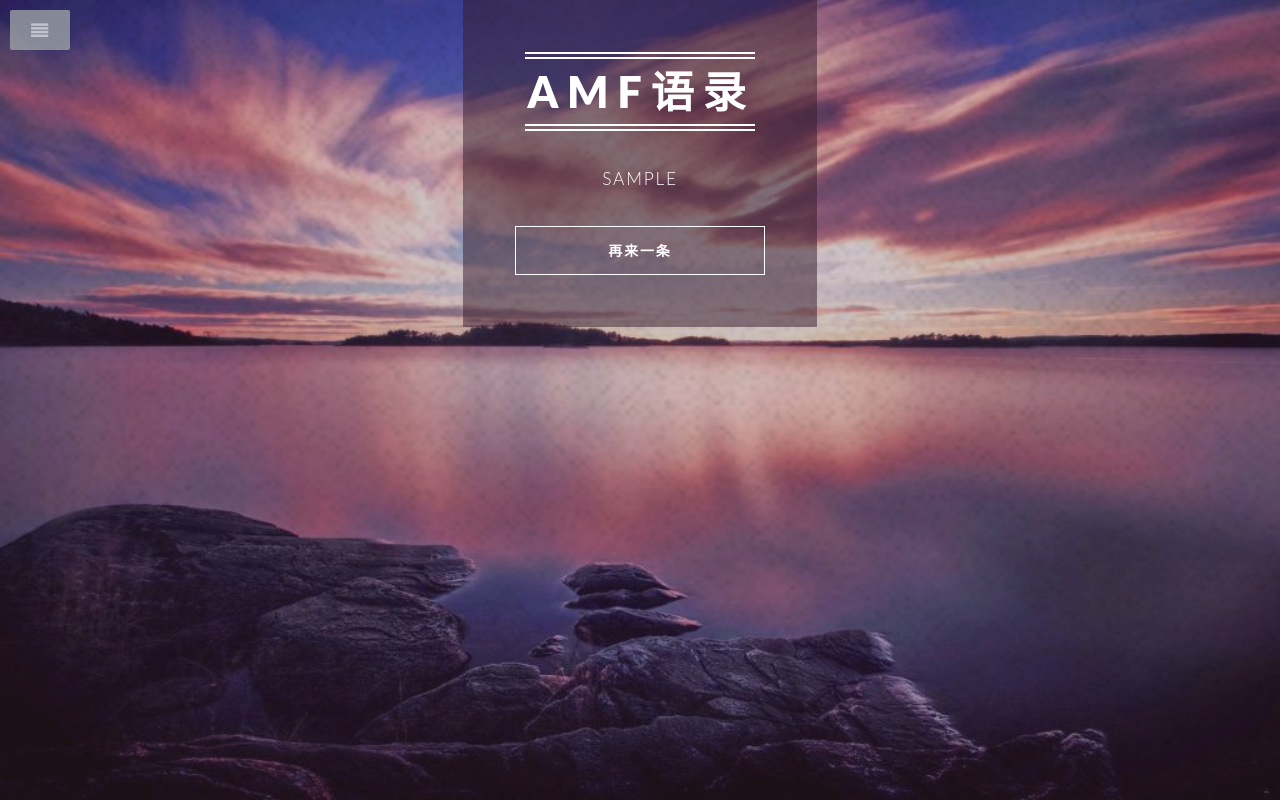
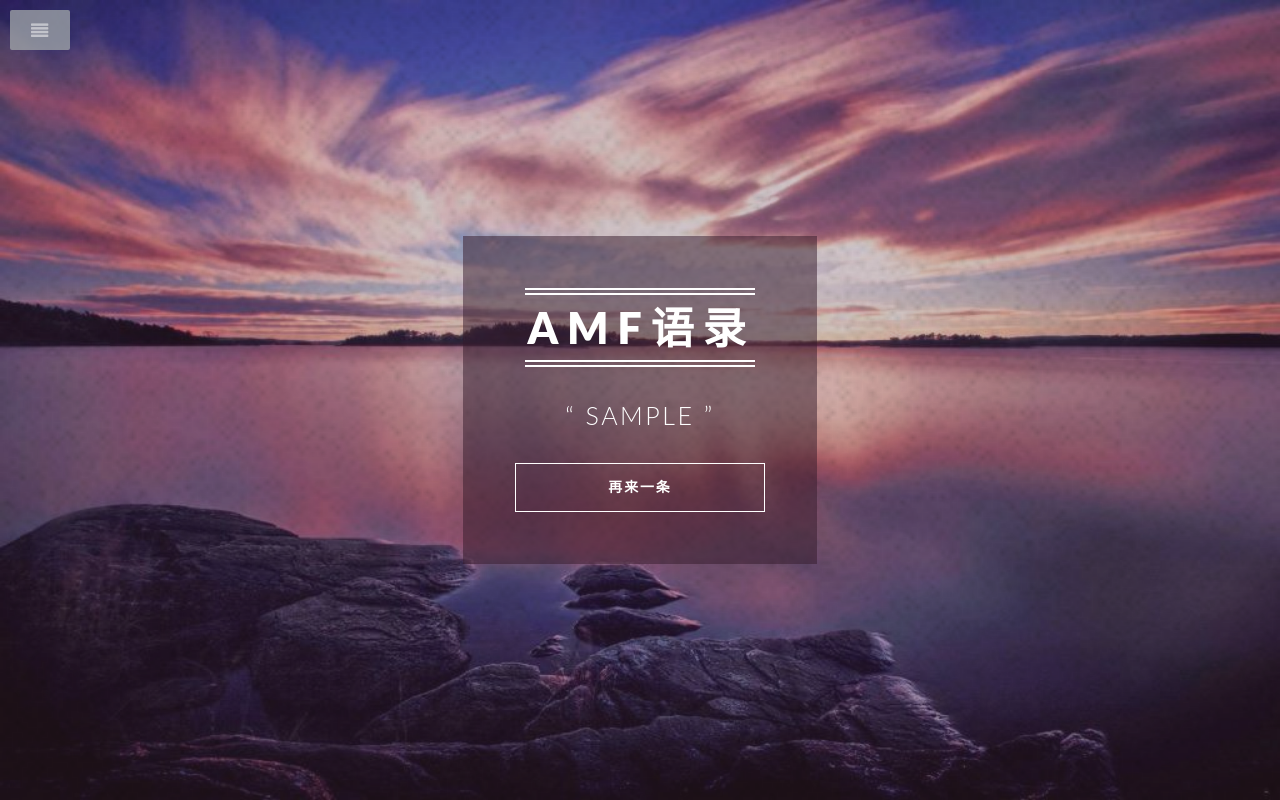
Before and after one commit to zhiqing0205/RandomQuotations, a PHP site: page / in a window 1280 px wide. Run offline with PHP 8.4, Linux system fonts and the light colour scheme; tables that the repository leaves empty hold one stand-in row (values such as "Sample post"); data that the repository does not hold is empty.

Commit message:
语录位置和样式调整

```diff
--- a/index.php
+++ b/index.php
@@ -37,6 +37,10 @@ require('./class/register.class.php');
             color: white;
             cursor: default;
             text-align: center;
+
+            display: flex; /* 设置为 Flex 容器 */
+            justify-content: center; /* 水平居中 */
+            align-items: center; /* 垂直居中 */
         }
 
         #cta {
@@ -49,6 +53,10 @@ require('./class/register.class.php');
             color: white;
             padding: 3em;
             text-align: center;
+        }
+
+        #quote {
+            font-size: 25px;
         }
 
         @keyframes fadeIn {
@@ -67,7 +75,7 @@ require('./class/register.class.php');
                 // console.log(this)
                 if (this.readyState == 4 && this.status == 200) {
                     var quoteElement = document.getElementById("quote");
-                    quoteElement.innerHTML = this.responseText;
+                    quoteElement.innerHTML = "“ " + this.responseText + " ”";
                     quoteElement.classList.remove("fadeInElement"); // 移除类以重置动画
                     void quoteElement.offsetWidth; // 触发重绘
                     quoteElement.classList.add("fadeInElement"); // 重新添加类以开始动画
```
